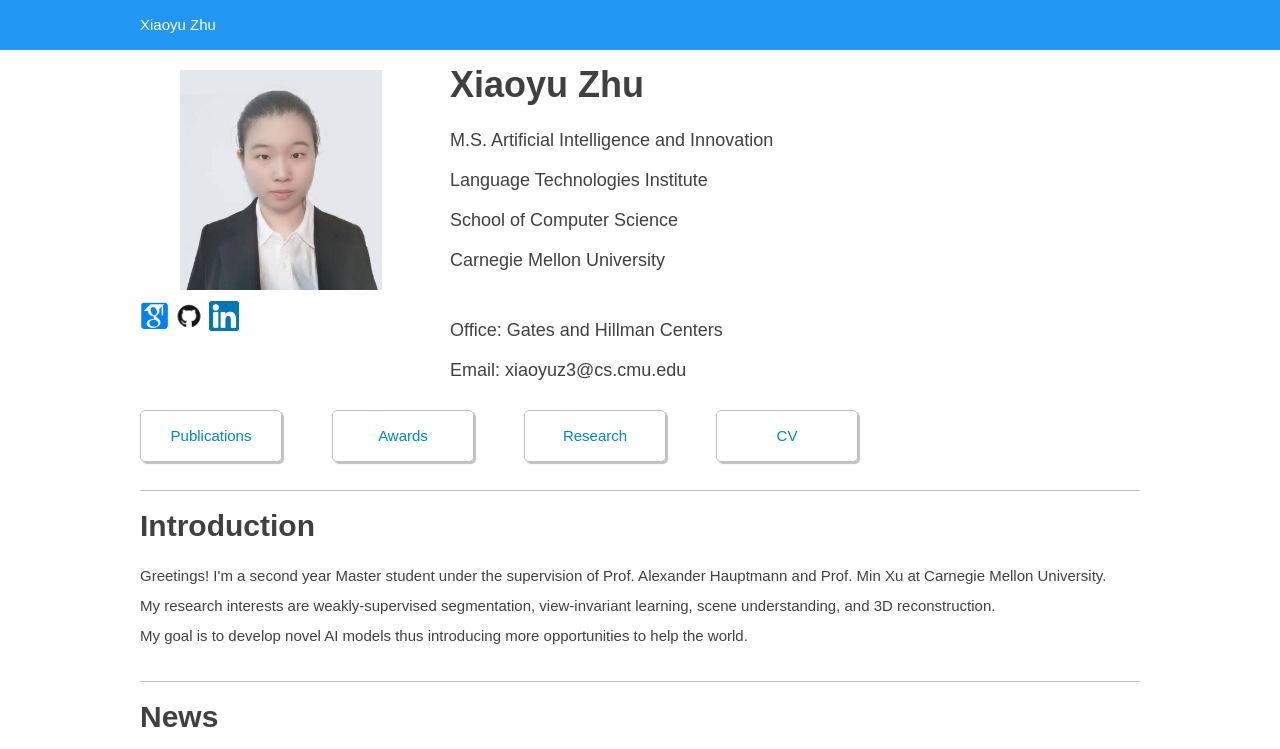
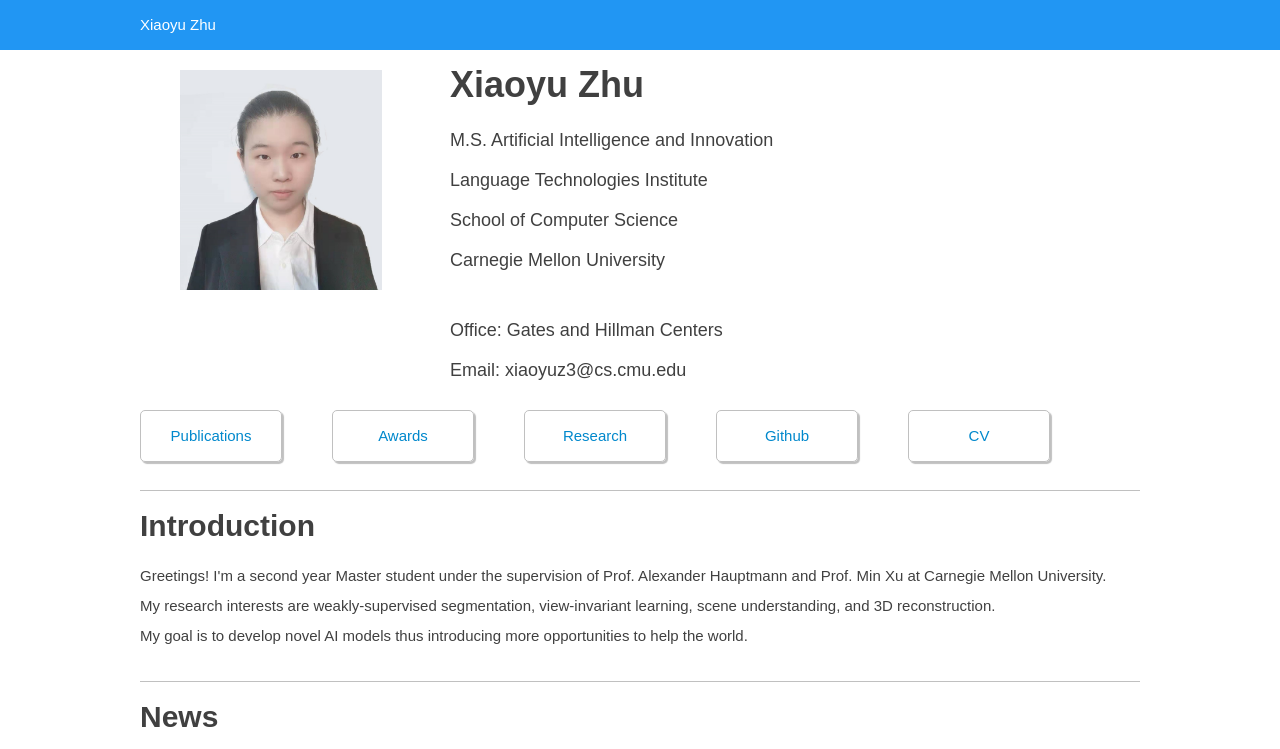
Before and after one commit to zgzxy001/zgzxy001.github.io, a plain HTML site: page index.html in a window 1280 px wide. Shown: the top 749 px of the page. Drawn offline with Linux system fonts and the light colour scheme.

Commit message:
Update index.html

```diff
--- a/index.html
+++ b/index.html
@@ -224,7 +224,7 @@ img.press{
 	<div class="left">
 		<img class='me' src="img/head.png"></img>
 		<br/>
-		<a href="https://scholar.google.com/citations?user=T4Dc5zEAAAAJ&hl=en">
+		<!-- <a href="https://scholar.google.com/citations?user=T4Dc5zEAAAAJ&hl=en">
 			<img class='scholar' style="height:30px" src="resources/googlescholar.png"></img>
 		</a>
 		<a href="https://github.com/zgzxy001">
@@ -232,7 +232,7 @@ img.press{
 		</a>
 		<a href="https://www.linkedin.com/in/xiaoyuzhu3/">
 			<img class='linkedin' style="height:30px" src="resources/linkedin.png"></img>
-        </a>
+        </a> -->
 	</div>
 	<div class="right">
 		<div class="line name">
@@ -266,6 +266,7 @@ img.press{
 	<a class="block" href="#publications">Publications</a>
 	<a class="block" href="#honors">Awards</a>
     <a class="block" href="#research">Research</a>
+    <a class="block" href="https://github.com/zgzxy001">Github</a>
     <a class="block" href="resources/Resume.pdf">CV</a>
 	<!-- <a class="block" href="https://github.com/JunweiLiang" target="_blank">Code</a>
 	<a class="block" href="#teaching">Talks</a> -->
```
